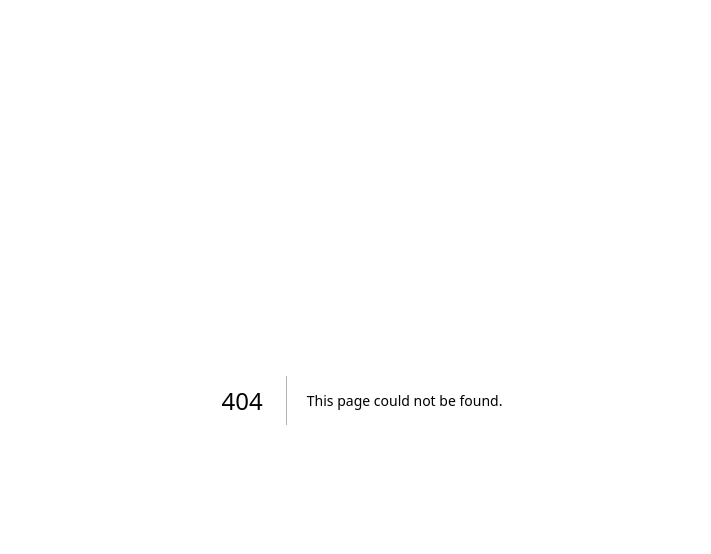
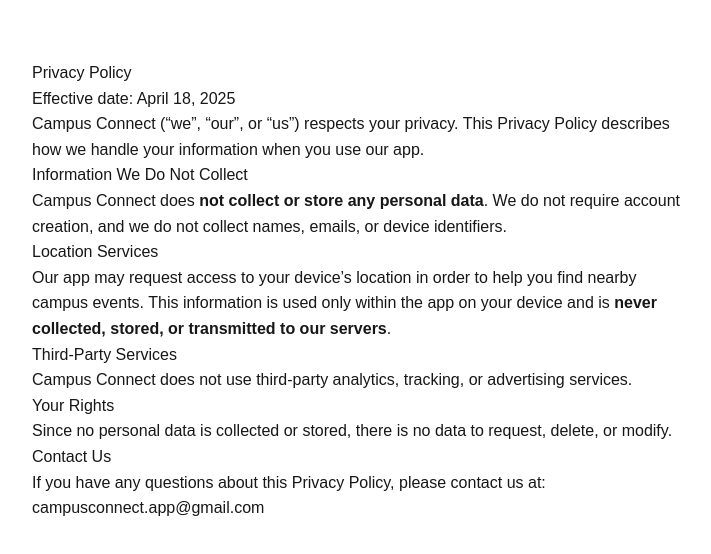
Before and after one commit to stawberryslayer/campusconnect-links, a Next.js app: page /privacy in a window 1280 px wide. Before the commit this address had no page. Shown: the top 554 px of the page, without its empty margins (278-989 px from the left). Built offline with nearby package versions, Linux system fonts and the light colour scheme.

Commit message:
Add private policy

```diff
--- /dev/null
+++ b/src/pages/privacy.js
@@ -0,0 +1,40 @@
+export default function PrivacyPolicy() {
+    return (
+      <div style={{ maxWidth: "700px", margin: "40px auto", padding: "20px", fontFamily: "Arial, sans-serif", lineHeight: "1.6" }}>
+        <h1>Privacy Policy</h1>
+        <p>Effective date: April 18, 2025</p>
+
+        <p>
+          Campus Connect (“we”, “our”, or “us”) respects your privacy. This Privacy Policy describes how we handle your information when you use our app.
+        </p>
+
+        <h2>Information We Do Not Collect</h2>
+        <p>
+          Campus Connect does <strong>not collect or store any personal data</strong>. We do not require account creation, and we do not collect names, emails, or device identifiers.
+        </p>
+
+        <h2>Location Services</h2>
+        <p>
+          Our app may request access to your device’s location in order to help you find nearby campus events. This information is used only within the app on your device and is <strong>never collected, stored, or transmitted to our servers</strong>.
+        </p>
+
+        <h2>Third-Party Services</h2>
+        <p>
+          Campus Connect does not use third-party analytics, tracking, or advertising services.
+        </p>
+
+        <h2>Your Rights</h2>
+        <p>
+          Since no personal data is collected or stored, there is no data to request, delete, or modify.
+        </p>
+
+        <h2>Contact Us</h2>
+        <p>
+          If you have any questions about this Privacy Policy, please contact us at:
+        </p>
+        <p>
+          <a href="mailto:campusconnect.app@gmail.com">campusconnect.app@gmail.com</a>
+        </p>
+      </div>
+    );
+  }
```
